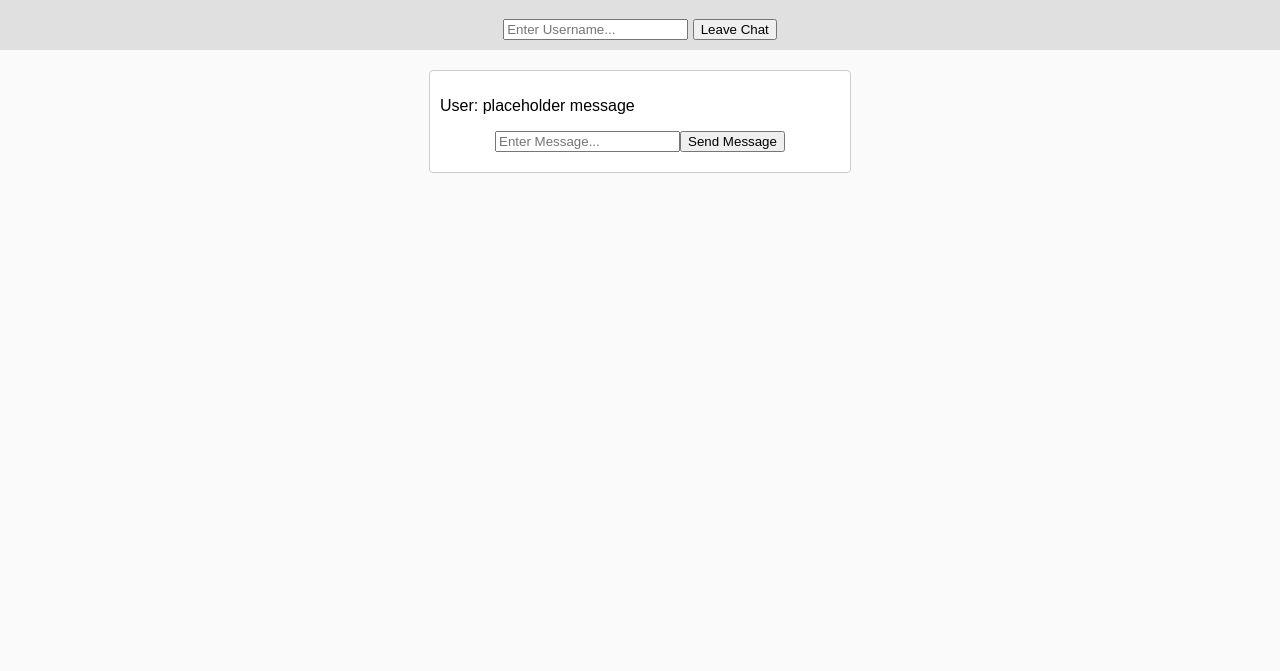
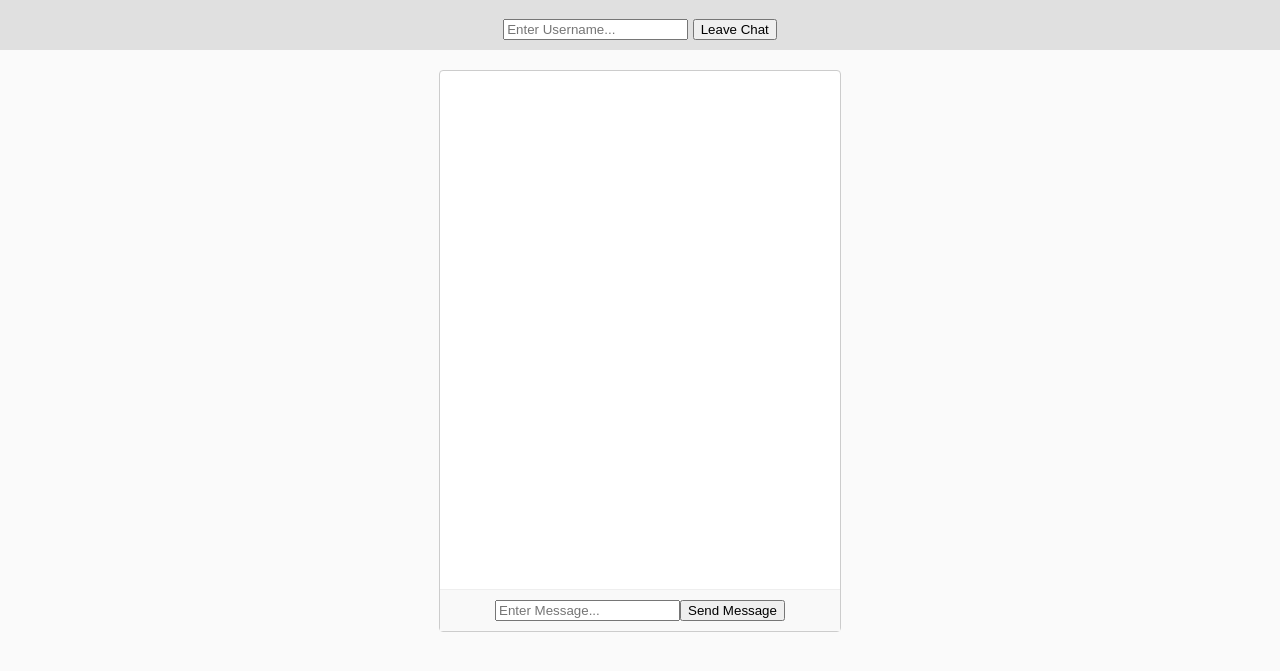
Before and after one commit to camjayreed/SimpleChat, a website: page index.html in a window 1280 px wide. Both pictures are taken after a click on the button "Join Chat". Shown: the part 71-742 px from the top of the page. Drawn offline with Linux system fonts and the light colour scheme.

Commit message:
finished core chat functionality, and stylized with copilot

```diff
--- a/index.html
+++ b/index.html
@@ -15,7 +15,7 @@
     </div>
 
     <div id="user-chatroom" hidden="true">
-        <p>User: placeholder message</p>
+        <div id="messages"></div>
         <div id="send-messages">
             <input type="text" placeholder="Enter Message..." id="user-message-input">
             <button id="send-message">Send Message</button>
--- a/scripts.js
+++ b/scripts.js
@@ -13,11 +13,12 @@ function connectUserToChat() {
 
   ws = new WebSocket("ws://127.0.0.1:8080");
   ws.addEventListener("message", (event) => {
-    const chatroom = document.getElementById("user-chatroom");
-    const newMessage = document.createTextNode(event.data);
-
-    chatroom.appendChild(newMessage);
-    })
+    const messagesDiv = document.getElementById("messages");
+    const messageElem = document.createElement("div");
+    messageElem.textContent = event.data;
+    messagesDiv.appendChild(messageElem);
+    messagesDiv.scrollTop = messagesDiv.scrollHeight;
+  });
   /* grab and display all previous messages */
   return;
 }
--- a/style.css
+++ b/style.css
@@ -3,6 +3,10 @@ body {
   background: #fafafa;
   margin: 0;
   padding: 0;
+}
+
+#user-chatroom[hidden] {
+  display: none !important;
 }
 
 #info-bar {
@@ -11,20 +15,32 @@ body {
   text-align: center;
 }
 
+
 #user-chatroom {
+  display: flex;
+  flex-direction: column;
   margin: 20px auto;
   max-width: 400px;
   background: #fff;
   border: 1px solid #ccc;
   border-radius: 4px;
+  padding: 0;
+  height: 70vh;
+}
+
+#messages {
+  flex: 1;
+  overflow-y: auto;
   padding: 10px;
 }
 
 #send-messages {
   display: flex;
   justify-content: center;
-  margin: 10px auto;
-  max-width: 400px;
+  padding: 10px;
+  border-top: 1px solid #eee;
+  background: #f9f9f9;
+  max-width: 100%;
 }
 
 #message-input {
```
